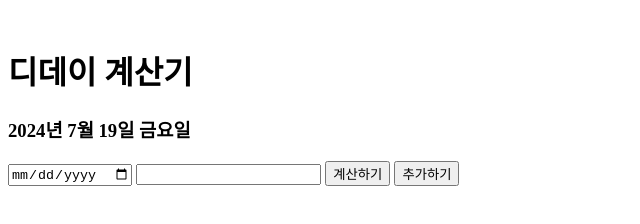
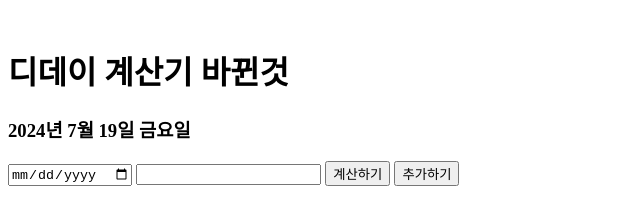
Before and after one commit to seokhyunchul719/dday-app, a plain HTML site: page index.html in a window 1280 px wide. Shown: the whole page, without its empty margins (0-640 px from the left). Drawn offline with Linux system fonts and the light colour scheme.

Commit message:
이름이바뀜

```diff
--- a/index.html
+++ b/index.html
@@ -3,13 +3,13 @@
   <head>
     <meta charset="UTF-8" />
     <meta name="viewport" content="width=, initial-scale=1.0" />
-    <title>디데이 계산기</title>
+    <title>디데이 계산기222</title>
     <link rel="stylesheet" href="style.css" />
   </head>
   <body>
     <header>
       <img src="" alt="" />
-      <h1>디데이 계산기</h1>
+      <h1>디데이 계산기 바뀐것</h1>
       <h3 id="curDate"></h3>
     </header>
     <input type="date" id="date" />
```
